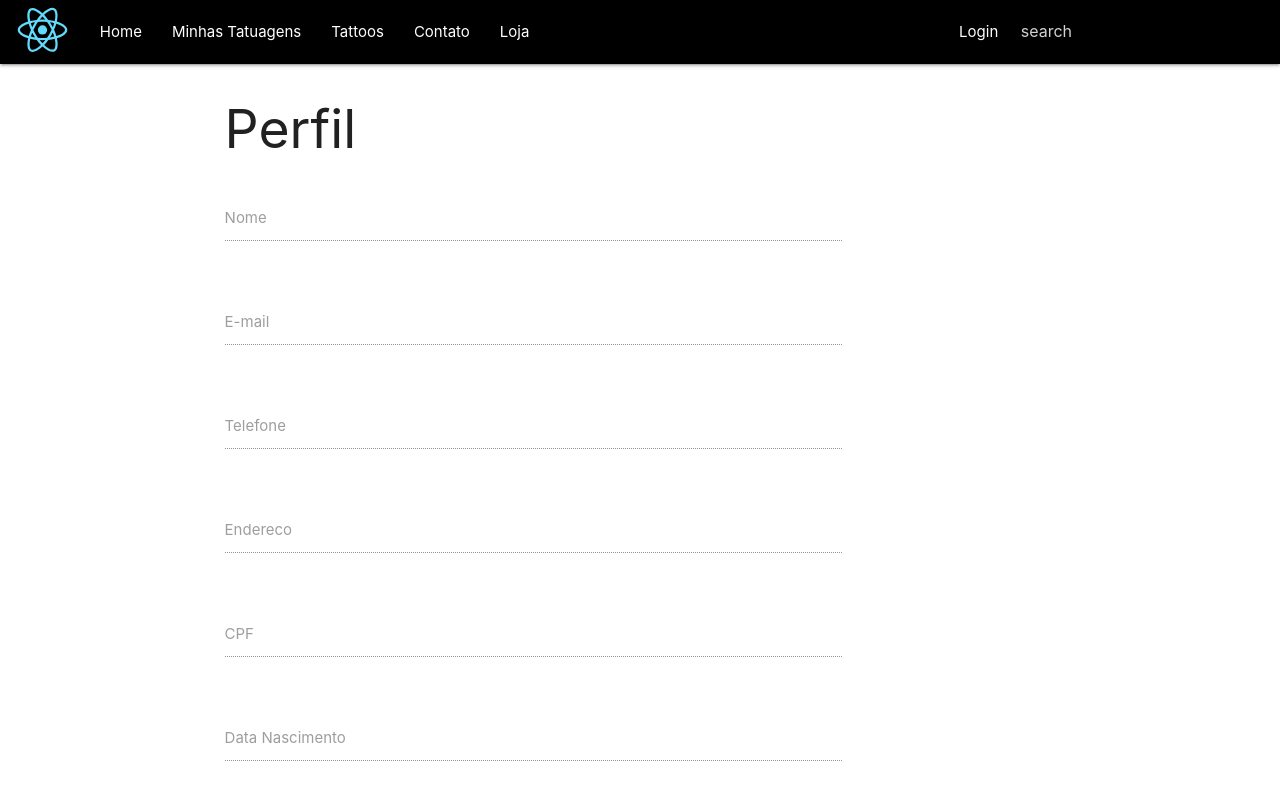
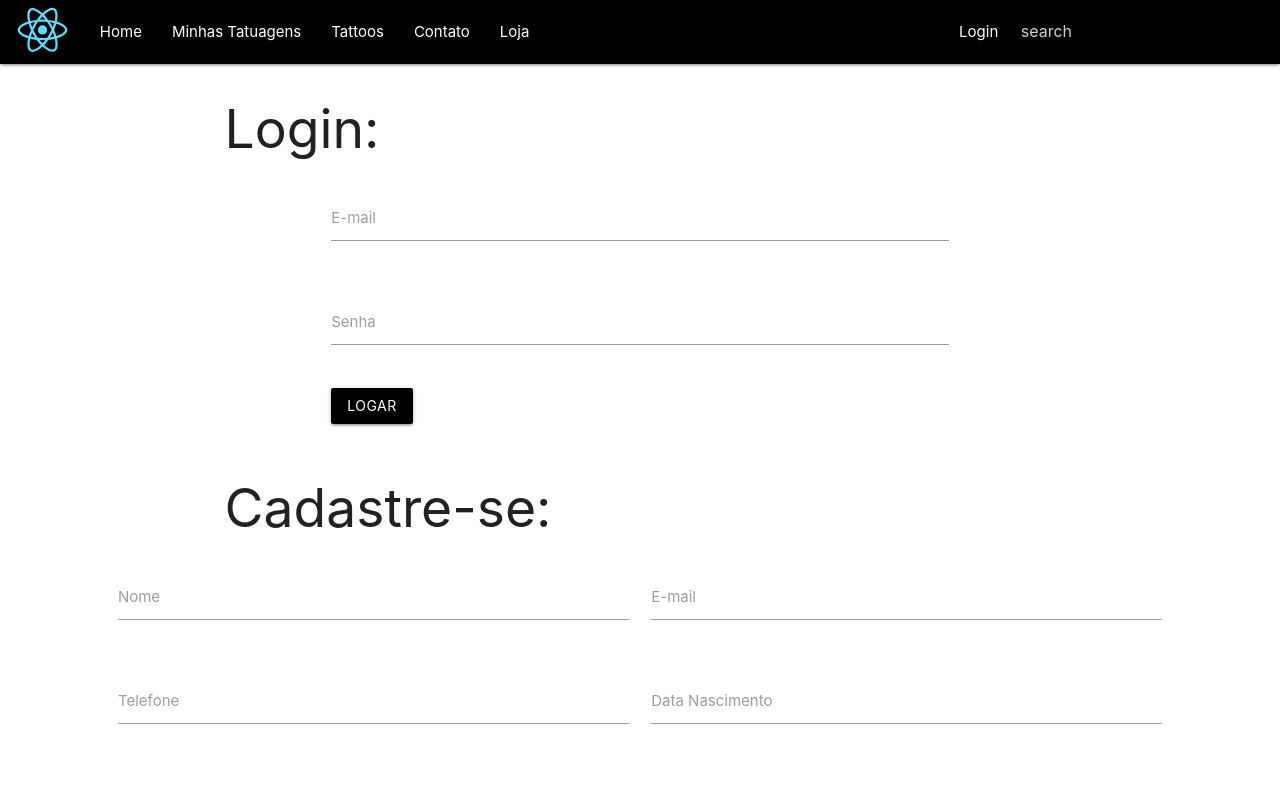
Before and after one commit to lForain/ATS, a React (Create React App) app in the folder ms-frontend/: page /login in a window 1280 px wide. Shown: the top 797 px of the page. Built offline with nearby package versions, Linux system fonts and the light colour scheme.

Commit message:
[ADD] Relação de componentes e seus links

```diff
--- a/ms-frontend/package.json
+++ b/ms-frontend/package.json
@@ -7,9 +7,13 @@
     "@types/node": "12.6.8",
     "@types/react": "16.8.23",
     "@types/react-dom": "16.8.5",
+    "@types/react-router": "^5.0.5",
+    "@types/react-router-dom": "^4.3.5",
     "materialize-css": "^1.0.0-rc.2",
     "react": "^16.8.6",
     "react-dom": "^16.8.6",
+    "react-router": "^5.0.1",
+    "react-router-dom": "^5.0.1",
     "react-scripts": "3.0.1",
     "typescript": "3.5.3"
   },
--- a/ms-frontend/src/Components/Cabecalho.tsx
+++ b/ms-frontend/src/Components/Cabecalho.tsx
@@ -2,6 +2,7 @@ import React from 'react';
 import logo from '../logo.svg';
 import 'materialize-css/dist/css/materialize.min.css';
 import '../Assets/css/App.css';
+import { Link } from 'react-router-dom';
 
 export default function Cabecalho (){
     return (
@@ -9,11 +10,11 @@ export default function Cabecalho (){
             <div className="nav-wrapper black">
                 <img src={logo} className="left logo-container" alt="logo" />
                 <ul id="nav-mobile" className="left hide-on-med-and-down">
-                    <li><a href="sass.html">Home</a></li>
-                    <li><a href="badges.html">Minhas Tatuagens</a></li>
-                    <li><a href="collapsible.html">Tattoos</a></li>
-                    <li><a href="collapsible.html">Contato</a></li>
-                    <li><a href="collapsible.html">Loja</a></li>
+                    <li><Link to="/"><span>Home</span></Link></li>
+                    <li><Link to="/orcamento"><span>Minhas Tatuagens</span></Link></li>
+                    <li><Link to="/"><span>Tattoos</span></Link></li>
+                    <li><Link to="/"><span>Contato</span></Link></li>
+                    <li><Link to="/"><span>Loja</span></Link></li>
                 </ul>
                 <div className="right row">
                     <div className="col s18" >
@@ -26,7 +27,7 @@ export default function Cabecalho (){
                 </div>
                 <div className="right row">
                     <div className="col s12" >
-                        <a href="login.html">Login</a>
+                        <Link to="/login"><span>Login</span></Link>
                     </div>
                 </div>
             </div>
--- a/ms-frontend/src/Components/Login.tsx
+++ b/ms-frontend/src/Components/Login.tsx
@@ -1,6 +1,7 @@
 import React from 'react';
 import 'materialize-css/dist/css/materialize.min.css';
 import 'materialize-css/dist/js/materialize';
+import Cadastro from './Cadastro';
 
 
 class Login extends React.Component{
@@ -54,6 +55,9 @@ class Login extends React.Component{
                 </div>
 
                 </form>
+                <br/>
+                <br/>
+                <Cadastro/>
             </div>
         )
 
--- a/ms-frontend/src/index.tsx
+++ b/ms-frontend/src/index.tsx
@@ -2,16 +2,23 @@ import React from 'react';
 import ReactDOM from 'react-dom';
 import './Assets/css//index.css';
 import Cabecalho from './Components/Cabecalho';
-// import Login from './Components/Login';
-// import Cadastro from './Components/Cadastro';
+import Login from './Components/Login';
 import Profile from './Components/Profile';
-// import SolicitarOrcamento from './Components/SolicitarOrcamento';
+import SolicitarOrcamento from './Components/SolicitarOrcamento';
+import { BrowserRouter, Switch, Route } from 'react-router-dom';
 import * as serviceWorker from './serviceWorker';
 
 ReactDOM.render(
     <div>
-        <Cabecalho />
-        <Profile />
+        <BrowserRouter>
+            <Cabecalho />
+            <Switch>
+                <Route path="/login" component={Login}></Route>
+                <Route path="/perfil" component={Profile}></Route>
+                <Route path="/orcamento" component={SolicitarOrcamento}></Route>
+                <Route path="*"></Route>
+            </Switch>
+        </BrowserRouter>
 
     </div>, document.getElementById('root'));
 
```
